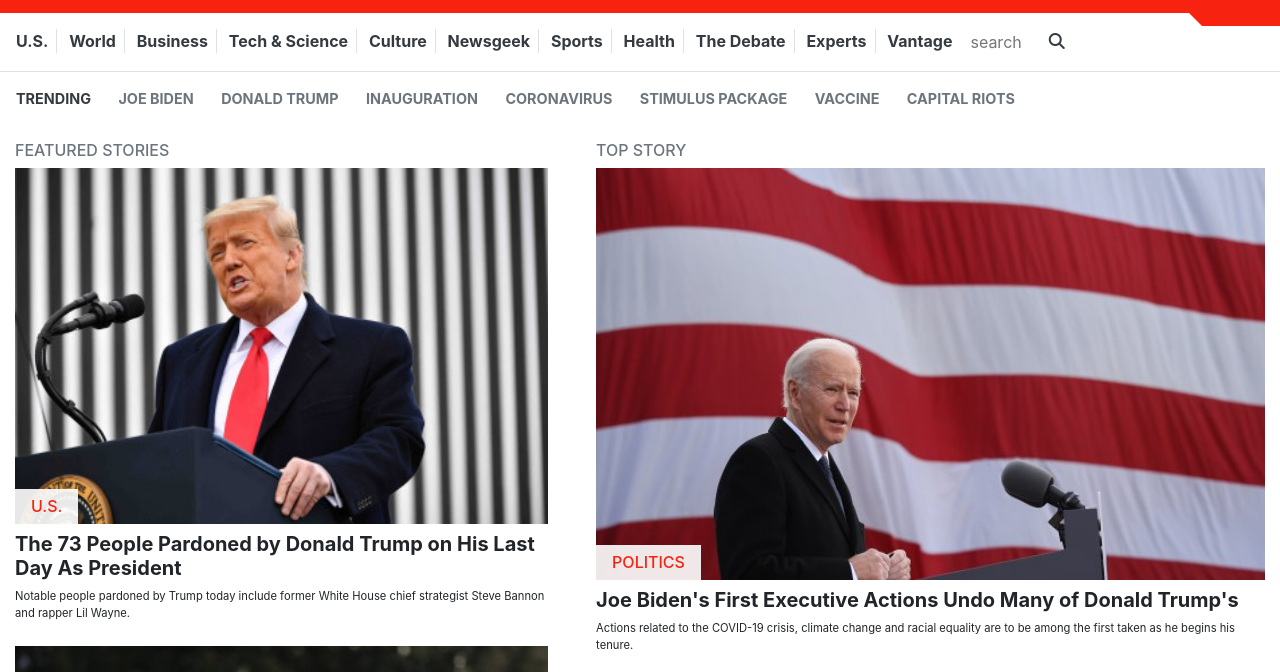
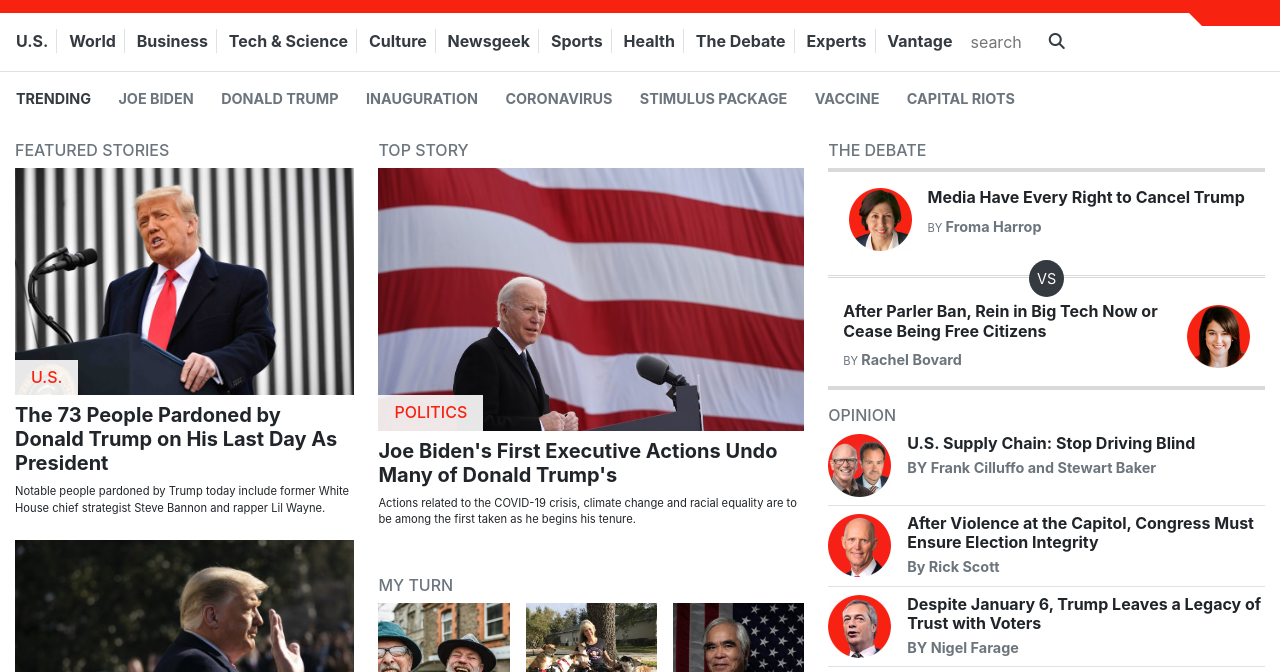
Before and after one commit to SamanAtashi/Newsweek_clone_page, a plain HTML site: page index.html in a window 1280 px wide. Shown: the part 87-759 px from the top of the page. Drawn offline with nearby package versions, Linux system fonts and the light colour scheme.

Commit message:
columns section desktop version done

```diff
--- a/index.html
+++ b/index.html
@@ -1683,7 +1683,9 @@
 		</div>
 		<!-- Column section medium device -->
 		<div class="d-none d-md-block">
-			<div class="container-fluid d-flex flex-column">
+			<div
+				class="container-fluid d-flex flex-column flex-lg-row"
+			>
 				<div class="row-1-medium d-flex">
 					<div class="column-1">
 						<div
@@ -2229,7 +2231,7 @@
 							</div>
 						</div>
 					</div>
-					<div class="column-2 ml-5">
+					<div class="column-2 ml-5 ml-lg-4">
 						<div
 							class="top-story bg-white mt-3"
 						>
@@ -3566,7 +3568,7 @@
 				</div>
 
 				<div
-					class="column-3 d-flex flex-column align-items-center"
+					class="column-3 d-flex flex-column align-items-center ml-lg-4"
 				>
 					<div class="debate bg-white mt-3 w-100">
 						<h3 class="h6 text-muted">
--- a/style.css
+++ b/style.css
@@ -103,4 +103,7 @@
 	.header-logo {
 		width: 25rem;
 	}
+	.four-blue-R {
+		width: 100% !important;
+	}
 }
```
